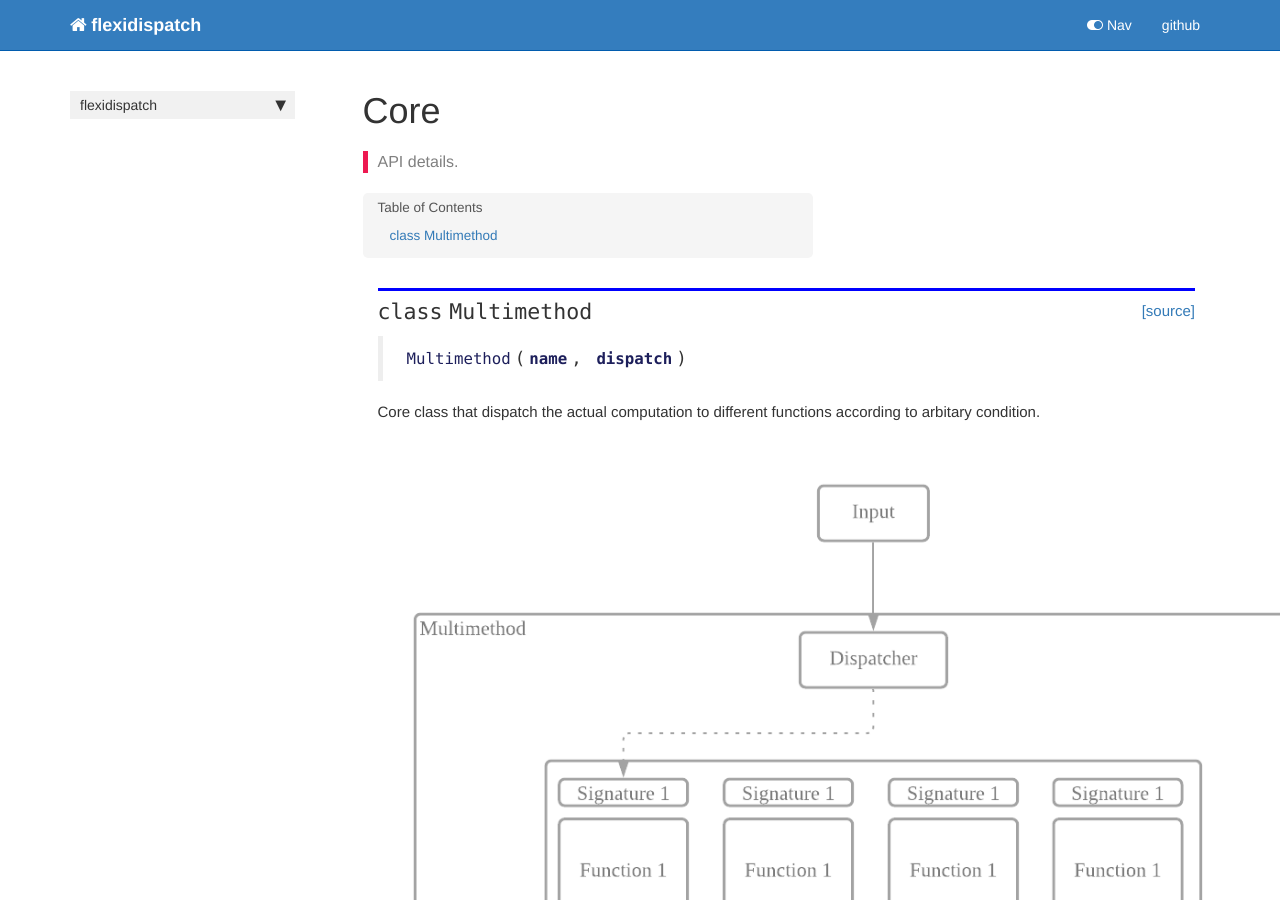
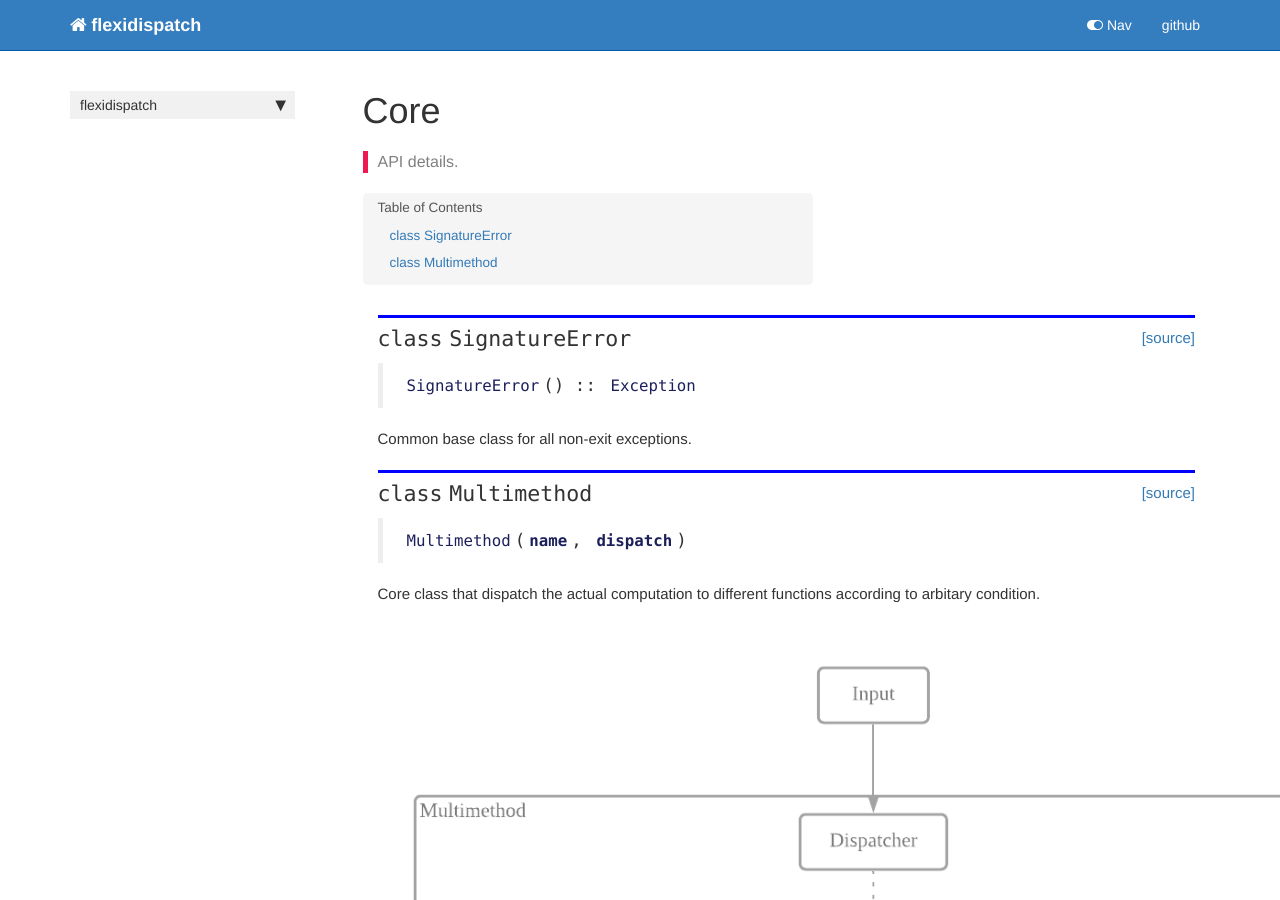
Before and after one commit to jeremytee97/flexidispatch, a Jekyll site: the page built from docs/core.html, in a window 1280 px wide and 900 px high. Built offline with Jekyll 4.4.1, drawn with Linux system fonts in a browser that asks for light colours; nearby versions of some CDN libraries; comment, search, counter and statistics services are not loaded.

Commit message:
add custom exception

```diff
--- a/docs/core.html
+++ b/docs/core.html
@@ -46,7 +46,39 @@ nb_path: "00_core.ipynb"
 
 
 <div class="output_markdown rendered_html output_subarea ">
-<h2 id="Multimethod" class="doc_header"><code>class</code> <code>Multimethod</code><a href="https://github.com/catethos/flexidispatch/tree/master/flexidispatch/core.py#L6" class="source_link" style="float:right">[source]</a></h2><blockquote><p><code>Multimethod</code>(<strong><code>name</code></strong>, <strong><code>dispatch</code></strong>)</p>
+<h2 id="SignatureError" class="doc_header"><code>class</code> <code>SignatureError</code><a href="https://github.com/catethos/flexidispatch/tree/master/flexidispatch/core.py#L6" class="source_link" style="float:right">[source]</a></h2><blockquote><p><code>SignatureError</code>() :: <code>Exception</code></p>
+</blockquote>
+<p>Common base class for all non-exit exceptions.</p>
+
+</div>
+
+</div>
+
+</div>
+</div>
+
+</div>
+    {% endraw %}
+
+    {% raw %}
+
+<div class="cell border-box-sizing code_cell rendered">
+
+</div>
+    {% endraw %}
+
+    {% raw %}
+
+<div class="cell border-box-sizing code_cell rendered">
+
+<div class="output_wrapper">
+<div class="output">
+
+<div class="output_area">
+
+
+<div class="output_markdown rendered_html output_subarea ">
+<h2 id="Multimethod" class="doc_header"><code>class</code> <code>Multimethod</code><a href="https://github.com/catethos/flexidispatch/tree/master/flexidispatch/core.py#L10" class="source_link" style="float:right">[source]</a></h2><blockquote><p><code>Multimethod</code>(<strong><code>name</code></strong>, <strong><code>dispatch</code></strong>)</p>
 </blockquote>
 <p>Core class that dispatch the actual
 computation to different functions
--- a/flexidispatch/__init__.py
+++ b/flexidispatch/__init__.py
@@ -1 +1 @@
-__version__ = "0.0.4"
+__version__ = "0.0.5"
--- a/flexidispatch/_nbdev.py
+++ b/flexidispatch/_nbdev.py
@@ -2,7 +2,8 @@
 
 __all__ = ["index", "modules", "custom_doc_links", "git_url"]
 
-index = {"Multimethod": "00_core.ipynb"}
+index = {"SignatureError": "00_core.ipynb",
+         "Multimethod": "00_core.ipynb"}
 
 modules = ["core.py"]
 
```
Also changed, not shown: flexidispatch/core.py (+6 -2 lines), 1 other file.
